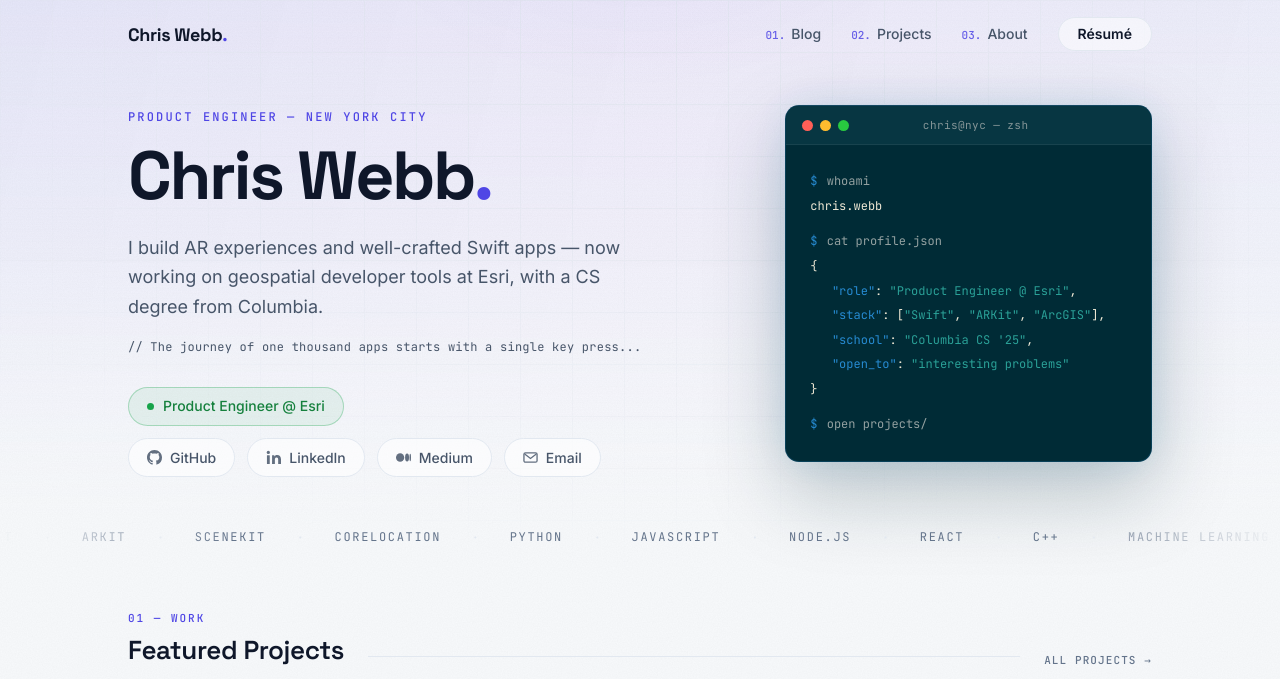
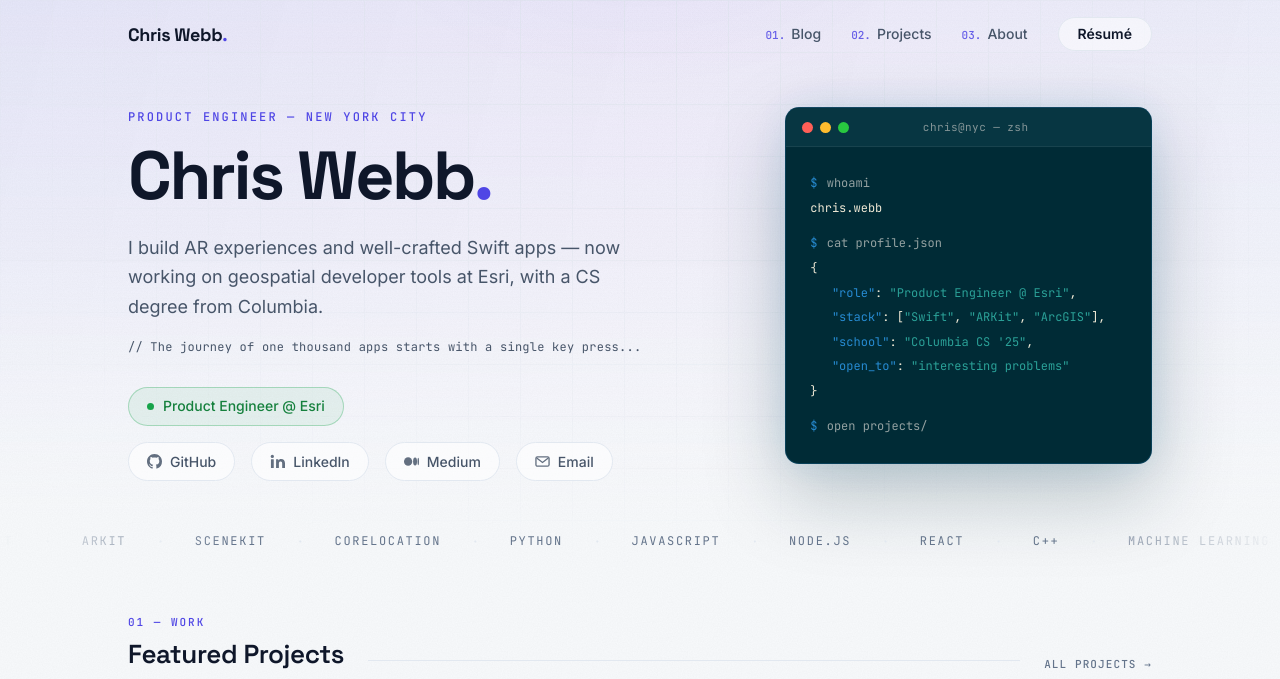
Before and after one commit to chriswebb09/chriswebb09.github.io, a Jekyll site: the page built from index.html, in a window 1280 px wide and 1400 px high. Shown: the top 679 px of the window. Built offline with Jekyll 4.4.1, drawn with Linux system fonts in a browser that asks for light colours; nearby versions of some CDN libraries; grey boxes are pictures that could not be loaded.

Commit message:
Increase hero pill spacing to 16px
Status pill and social chips now breathe at 16px gaps in both axes.

Co-Authored-By: Claude Fable 5 <noreply@anthropic.com>

```diff
--- a/_sass/components/header.sass
+++ b/_sass/components/header.sass
@@ -88,7 +88,7 @@
     display: flex
     flex-wrap: wrap
     align-items: center
-    gap: 12px
+    gap: 16px
 
 .status-pill
     display: inline-flex
--- a/_sass/components/social-links.sass
+++ b/_sass/components/social-links.sass
@@ -1,7 +1,7 @@
 .social-links
     display: flex
     flex-wrap: wrap
-    gap: 12px
+    gap: 16px
     animation: fade-in-down 0.6s 0.24s both
 
     > .chip
```
Also changed, not shown: 14 other files.
